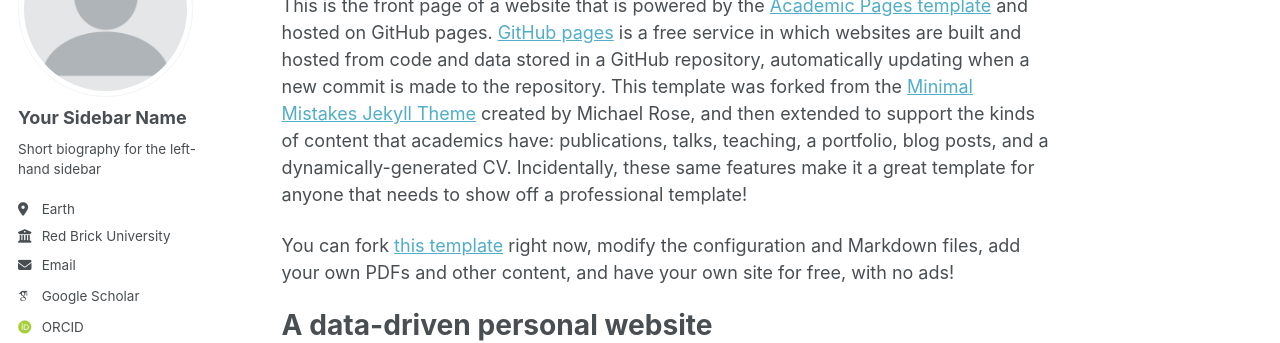
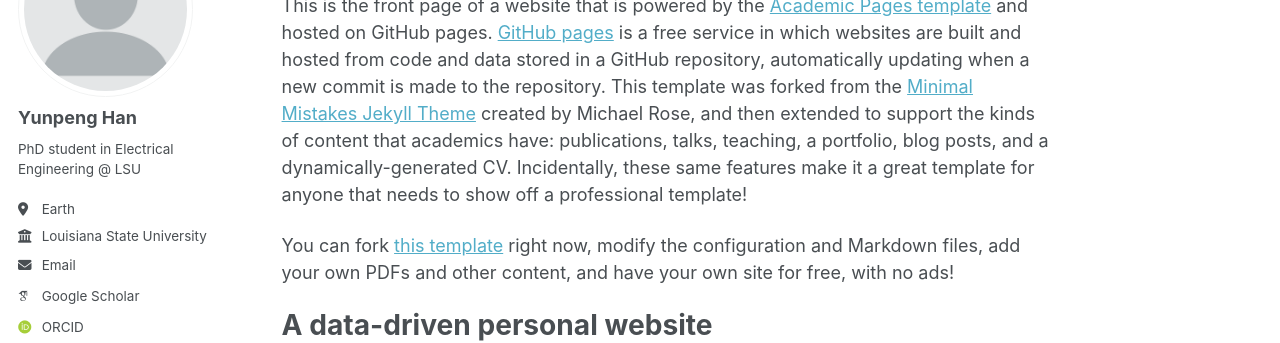
Before and after one commit to yunpeng-han/yunpeng-han.github.io, a Jekyll site: the page built from _pages/about.md, in a window 1280 px wide. Shown: the part 179-522 px from the top of the page. Built offline with Jekyll 4.4.1, drawn with Linux system fonts in a browser that asks for light colours; some web fonts are replaced; a script bundle is joined from its source files by our own code; library files that are not in the unit come from our copies.

Commit message:
Update personal information

```diff
--- a/_config.yml
+++ b/_config.yml
@@ -24,21 +24,21 @@ repository               : "academicpages/academicpages.github.io"
 author:
   # Biographic information
   avatar           : "profile.png"
-  name             : "Your Sidebar Name"
+  name             : "Yunpeng Han"
   pronouns         : # example: "she/her"
-  bio              : "Short biography for the left-hand sidebar"
+  bio              : "PhD student in Electrical Engineering @ LSU"
   location         : "Earth"
-  employer         : "Red Brick University"
+  employer         : "Louisiana State University"
   uri              : # URL
-  email            : "none@example.org"
+  email            : "yhan28@lsu.edu"
 
   # Academic websites
   academia         : # URL
   arxiv            : # URL - Update with the correct link to your profile
-  googlescholar    : "https://scholar.google.com/citations?user=PS_CX0AAAAAJ"
+  googlescholar    : "https://scholar.google.com/citations?user=aR-a2zoAAAAJ&hl=en"
   inspire-hep      : # URL
   impactstory      : # URL
-  orcid            : "https://orcid.org/yourorcidurl"
+  orcid            : "https://orcid.org/0009-0007-7001-2102"
   semantic         : # URL
   ssrn             : # URL
   pubmed           : "https://www.ncbi.nlm.nih.gov/pubmed/?term=john+snow"
```
